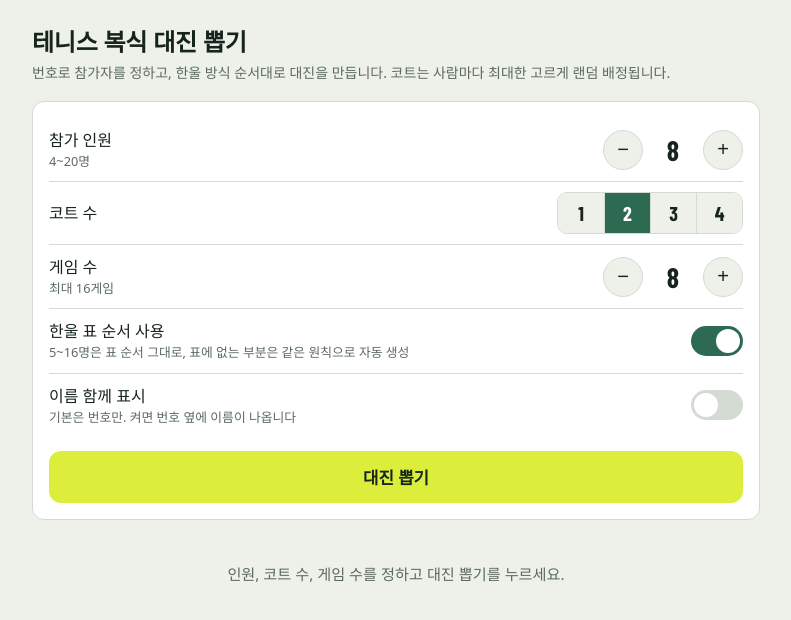
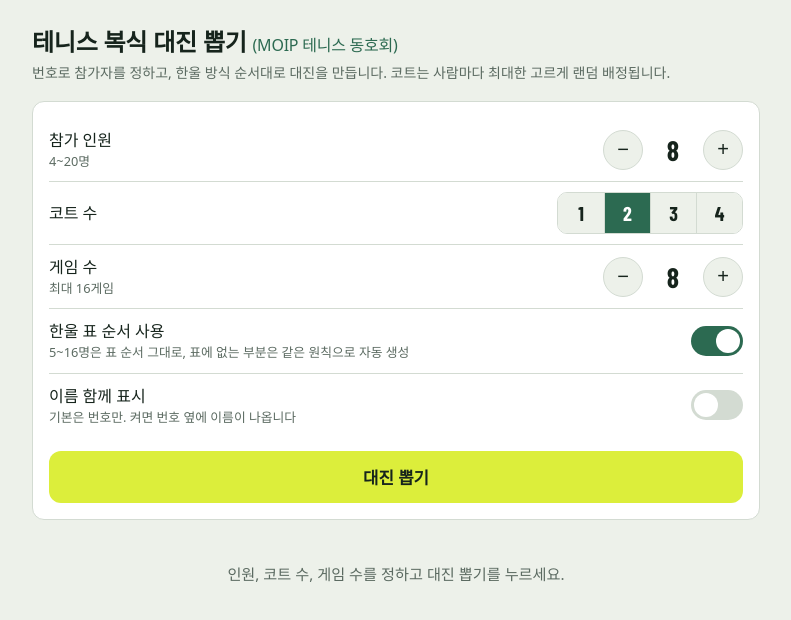
Before and after one commit to ipmpkorea-oss/tennis, a plain HTML site: page index.html in a window 1280 px wide. Shown: the whole page, without its empty margins (244-1035 px from the left). Drawn offline with nearby package versions, Linux system fonts and the light colour scheme; a web font is replaced by a local one.

Commit message:
Add files via upload

```diff
--- a/index.html
+++ b/index.html
@@ -31,6 +31,7 @@ html{scroll-padding-top:env(safe-area-inset-top,0px)}
 body{margin:0;background:var(--paper);color:var(--ink);font-family:var(--body);font-size:16px;line-height:1.5;-webkit-text-size-adjust:100%}
 .wrap{max-width:760px;margin:0 auto;padding:20px 16px 48px}
 h1{font-size:1.5rem;margin:4px 0 2px;font-weight:600;letter-spacing:-0.01em}
+.club{font-size:1rem;font-weight:500;color:var(--court);white-space:nowrap}
 .sub{color:var(--muted);font-size:.875rem;margin:0 0 18px}
 
 .panel{background:var(--surface);border:1px solid var(--rule);border-radius:12px;padding:16px}
@@ -128,7 +129,7 @@ tr.hl td{background:color-mix(in srgb, var(--ball) 35%, transparent)}
 </head>
 <body>
 <div class="wrap">
-  <h1>테니스 복식 대진 뽑기</h1>
+  <h1>테니스 복식 대진 뽑기 <span class="club">(MOIP 테니스 동호회)</span></h1>
   <p class="sub">번호로 참가자를 정하고, 한울 방식 순서대로 대진을 만듭니다. 코트는 사람마다 최대한 고르게 랜덤 배정됩니다.</p>
 
   <div class="panel">
```
